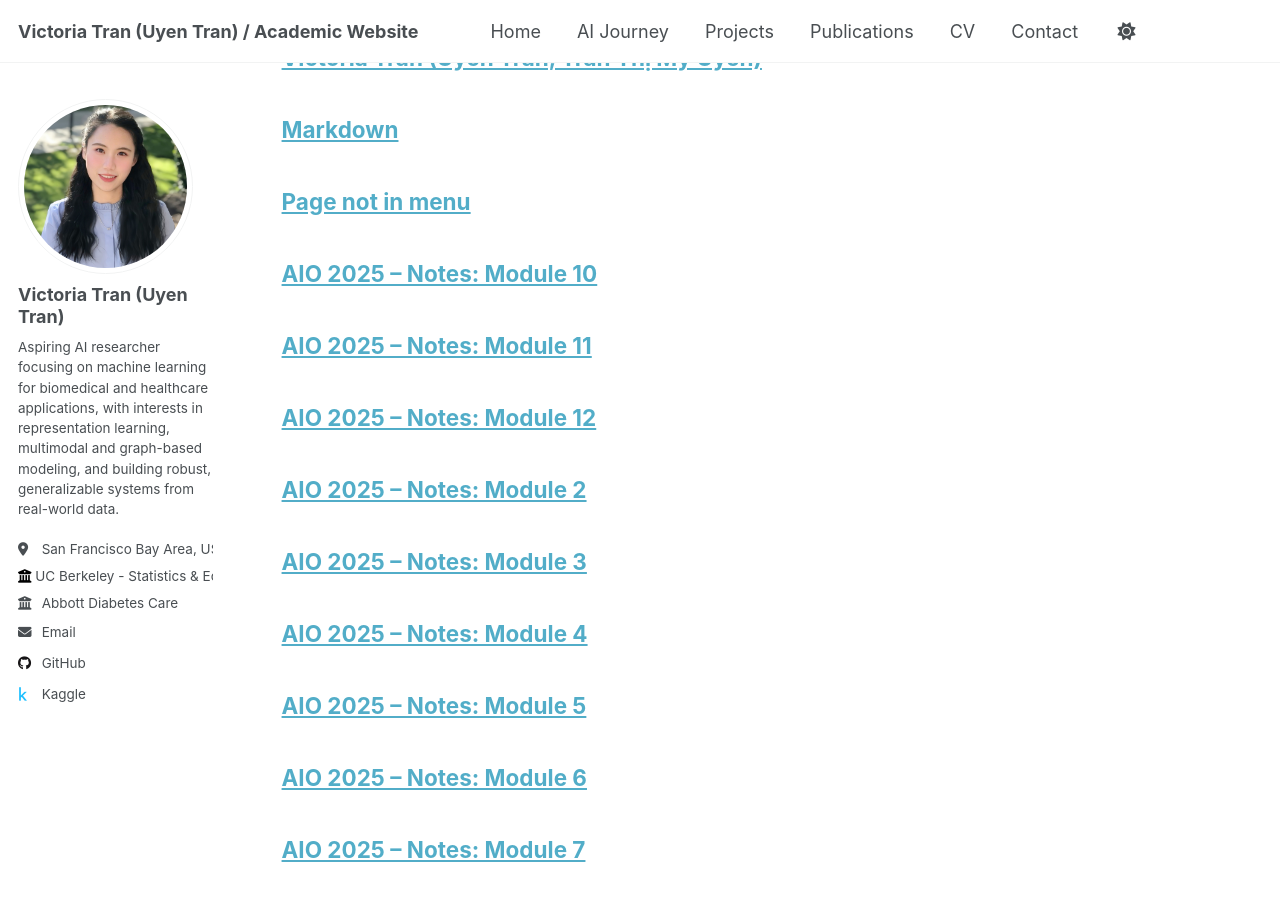
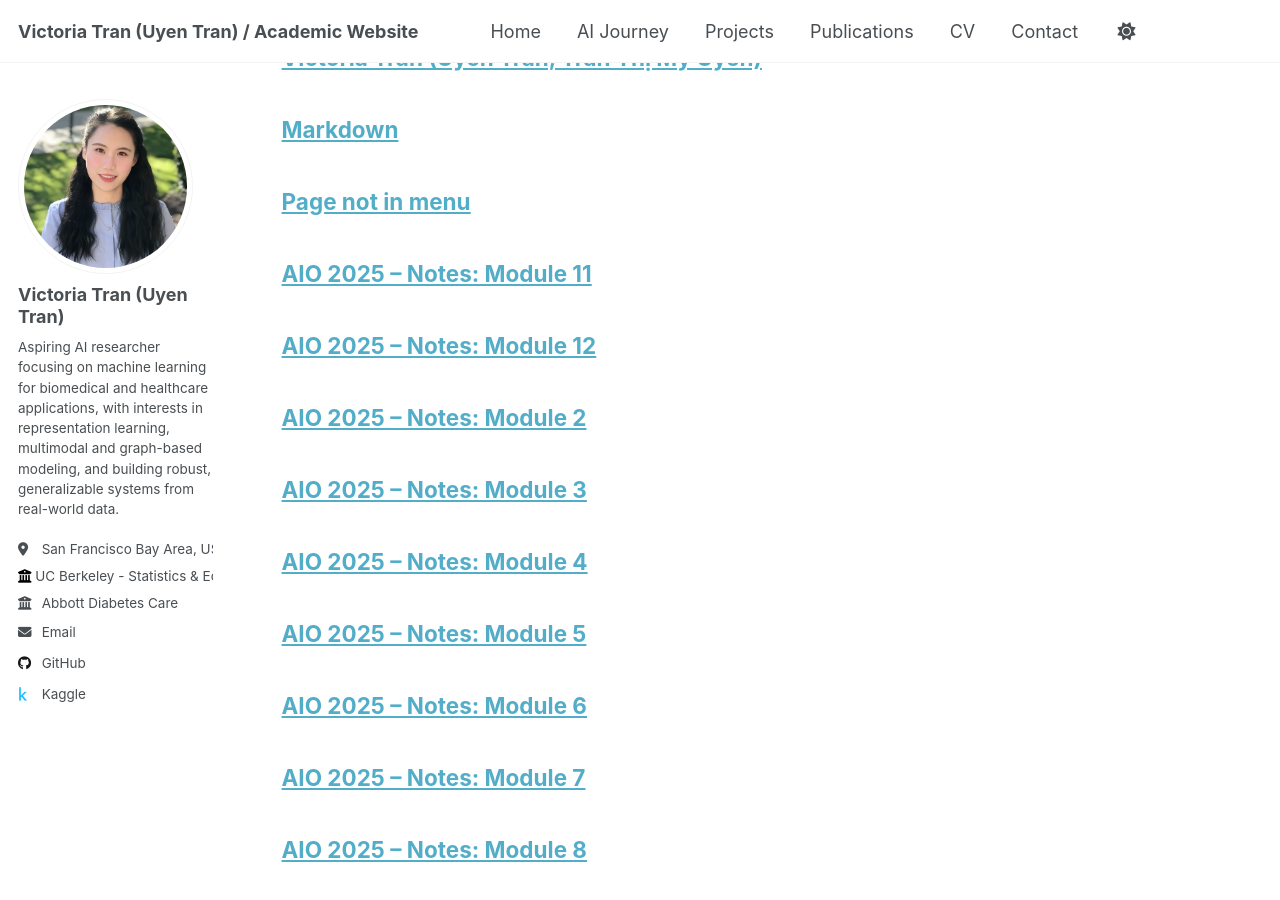
Before and after one commit to uyentran9/uyentran-ai-blog, a Jekyll site: the page built from _pages/archive-layout-with-content.md, in a window 1280 px wide and 900 px high, scrolled down 5065 px. Built offline with Jekyll 4.4.1, drawn with Linux system fonts in a browser that asks for light colours; a script that is not in the unit is left out.

Commit message:
Update title and year for Module 10 notes

```diff
--- a/_pages/blog/notes-module10.html
+++ b/_pages/blog/notes-module10.html
@@ -1,9 +1,10 @@
 ---
 layout: archive
-title: "AIO 2025 – Notes: Module 10"
+title: "AIO 2026 – Notes: Module 10"
 permalink: /blog/notes/module10/
 author_profile: true
 module_tag: "module10"
+published: false
 ---
 
 {% include base_path %}
```
